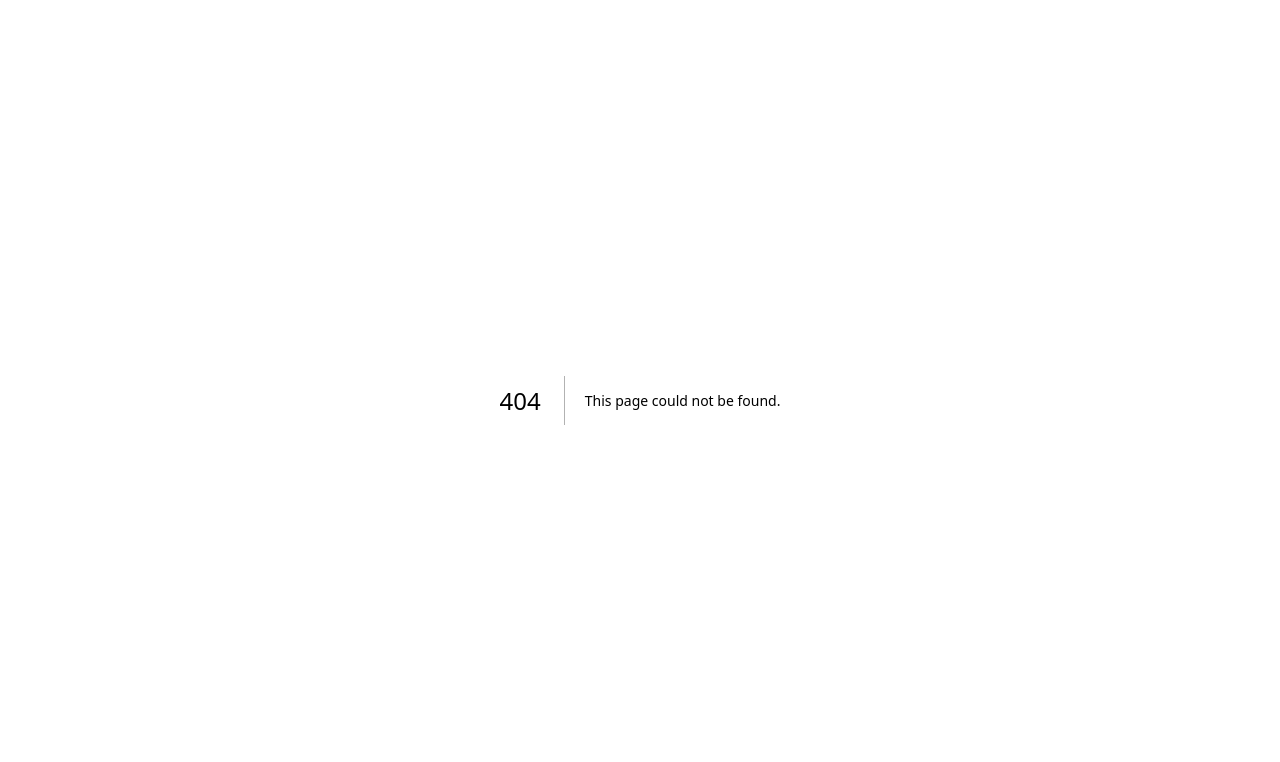
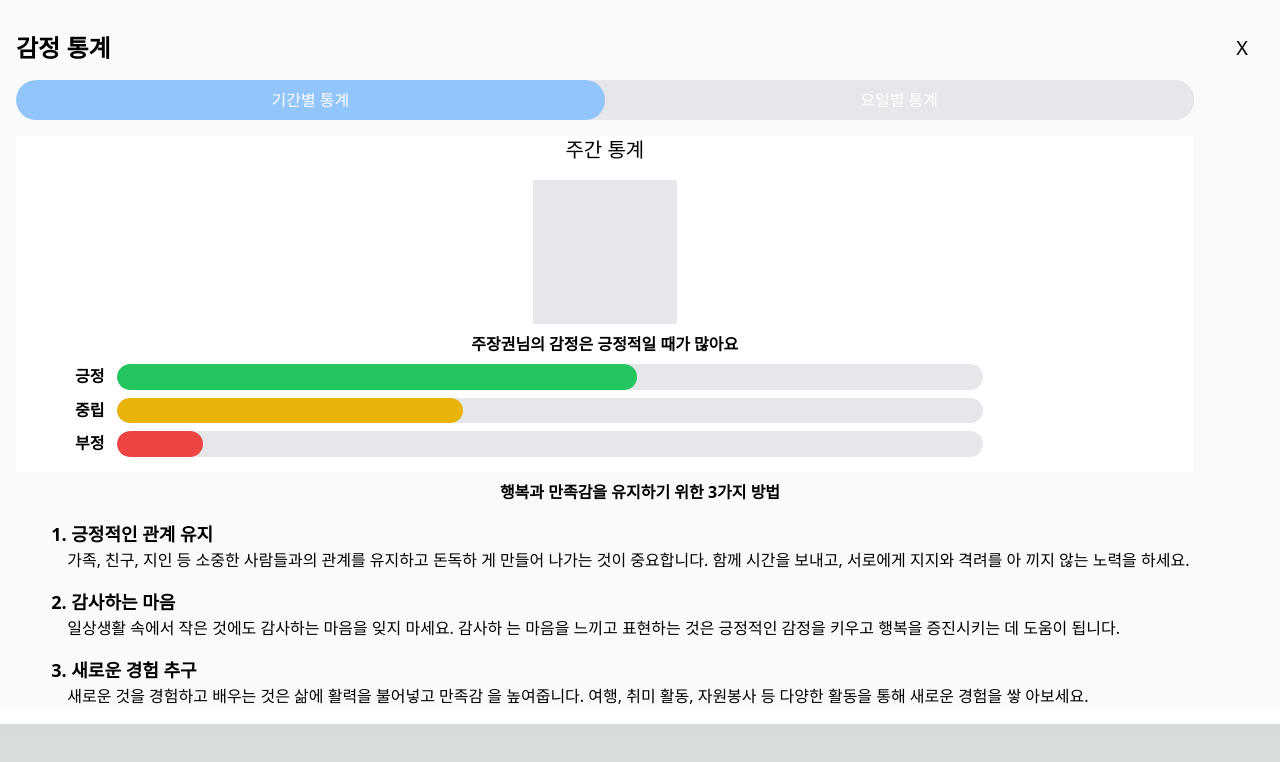
Before and after one commit to JuJangGwon/Nextjs-PWA, a Next.js app: page /main/component/DiaryStatistics in a window 1280 px wide. Before the commit this address had no page. Shown: the top 762 px of the page. Built offline with nearby package versions, Linux system fonts and the light colour scheme.

Commit message:
감정 통계 페이지 구현

```diff
--- a/src/app/main/component/DiaryList/feelContent.tsx
+++ b/src/app/main/component/DiaryList/feelContent.tsx
@@ -1,10 +1,13 @@
-export default function FeelContent() {
+export default function FeelContent({ setIsStatics }: any) {
   return (
     <div className="w-[90%] h-fit mx-auto rounded-lg bg-[#66D9FA] ">
       <div className="w-fit mx-auto">
         <h1 className="text-white my-2">제일 많이 느낀 감정</h1>
         <div className="bg-gray-200 w-[7rem] h-[7rem]"></div>
-        <button className="text-white my-2"> 감정 통계 보러가기</button>
+        <button className="text-white my-2" onClick={() => setIsStatics(true)}>
+          {" "}
+          감정 통계 보러가기
+        </button>
       </div>
     </div>
   );
--- a/src/app/main/component/DiaryList/index.tsx
+++ b/src/app/main/component/DiaryList/index.tsx
@@ -2,11 +2,11 @@ import DiaryListHeader from "./header";
 import FeelContent from "./feelContent";
 import DaySelection from "./daySelection";
 
-function DiaryList({ days }: any) {
+function DiaryList({ setIsStatics, days }: any) {
   return (
     <div className="bg-[#01C1F8] w-full">
       <DiaryListHeader />
-      <FeelContent />
+      <FeelContent setIsStatics={setIsStatics} />
       <DaySelection days={days} />
     </div>
   );
--- /dev/null
+++ b/src/app/main/component/DiaryStatistics/page.tsx
@@ -0,0 +1,106 @@
+"use client";
+
+import { useState } from "react";
+
+export default function DiaryStatics({ onClickExist }: any) {
+  const [selected, setSelected] = useState(true);
+  return (
+    <div className="w-full h-full bg-gray-50">
+      <div className="flex justify-between pt-8 mx-4">
+        <h1 className="text-2xl font-bold">감정 통계</h1>
+        <button onClick={() => onClickExist(false)} className="mr-4 text-xl">
+          X
+        </button>
+      </div>
+      <div className="flex justify-between w-[92%] h-[2.5rem] rounded-full overflow-hidden bg-gray-200 text-white mt-4 mx-4">
+        <button
+          onClick={() => setSelected(true)}
+          className={`
+          mx-auto h-full ${
+            selected
+              ? "bg-blue-300 rounded-full w-[50%] "
+              : "bg-gray-200 w-[50%]"
+          }`}
+        >
+          기간별 통계
+        </button>
+        <button
+          onClick={() => setSelected(false)}
+          className={`mx-auto h-full ${
+            !selected
+              ? "bg-blue-200 rounded-full w-[50%]"
+              : "bg-gray-200 w-[50%]"
+          }`}
+        >
+          요일별 통계
+        </button>
+      </div>
+      {selected ? (
+        <div>
+          <div className="bg-white w-[92%] h-[21rem] mx-4 mt-4">
+            <h1 className="mx-auto text-black text-center text-xl text-bold mt-2">
+              주간 통계
+            </h1>
+            <div className="w-[9rem] h-[9rem] mx-auto bg-gray-200 mt-4"></div>
+            <p className="text-center font-bold my-2">
+              주장권님의 감정은 긍정적일 때가 많아요
+            </p>
+            <div className="flex w-[92%] mx-auto">
+              <p className="mx-3 font-bold ">긍정</p>
+              <div className="w-[80%] h-[1.6rem] bg-gray-200 rounded-full overflow-hidden">
+                <div className="w-[60%] h-[1.6rem] bg-green-500  rounded-full overflow-hidden" />
+              </div>
+            </div>
+            <div className="flex w-[92%] mx-auto mt-2">
+              <p className="mx-3 font-bold ">중립</p>
+              <div className="w-[80%] h-[1.6rem] bg-gray-200 rounded-full overflow-hidden">
+                <div className="w-[40%] h-[1.6rem] bg-yellow-500  rounded-full overflow-hidden" />
+              </div>
+            </div>
+            <div className="flex w-[92%] mx-auto my-2">
+              <p className="mx-3 font-bold ">부정</p>
+              <div className="w-[80%] h-[1.6rem] bg-gray-200 rounded-full overflow-hidden">
+                <div className="w-[10%] h-[1.6rem] bg-red-500  rounded-full overflow-hidden" />
+              </div>
+            </div>
+          </div>
+          <h1 className="my-2 font-bold text-black text-center">
+            행복과 만족감을 유지하기 위한 3가지 방법
+          </h1>
+          <div className="w-[92%] mx-auto my-4">
+            <p className="text-lg font-semibold">
+              1. 긍정적인 관계 유지 <br />
+            </p>
+            <p className="ml-4">
+              가족, 친구, 지인 등 소중한 사람들과의 관계를 유지하고 돈독하 게
+              만들어 나가는 것이 중요합니다. 함께 시간을 보내고, 서로에게 지지와
+              격려를 아 끼지 않는 노력을 하세요.
+            </p>
+          </div>
+          <div className="w-[92%] mx-auto my-4">
+            <p className="text-lg font-semibold">
+              2. 감사하는 마음 <br />
+            </p>
+            <p className="ml-4">
+              일상생활 속에서 작은 것에도 감사하는 마음을 잊지 마세요. 감사하 는
+              마음을 느끼고 표현하는 것은 긍정적인 감정을 키우고 행복을
+              증진시키는 데 도움이 됩니다.
+            </p>
+          </div>
+          <div className="w-[92%] mx-auto my-4">
+            <p className="text-lg font-semibold">
+              3. 새로운 경험 추구 <br />
+            </p>
+            <p className="ml-4">
+              새로운 것을 경험하고 배우는 것은 삶에 활력을 불어넣고 만족감 을
+              높여줍니다. 여행, 취미 활동, 자원봉사 등 다양한 활동을 통해 새로운
+              경험을 쌓 아보세요.
+            </p>
+          </div>
+        </div>
+      ) : (
+        <p>현재 구현 진행중입니다</p>
+      )}
+    </div>
+  );
+}
--- a/src/app/main/page.tsx
+++ b/src/app/main/page.tsx
@@ -5,6 +5,7 @@ import DiaryList from "./component/DiaryList";
 import DiaryContent from "./component/DiaryContent/diaryContent";
 import DiaryAnalyze from "./component/DiaryAnalyze/page";
 import DiaryEditor from "./component/DiaryEditor";
+import DiaryStatics from "./component/DiaryStatistics/page";
 
 const days = [
   { num: 24, days: "WEN", content: "" },
@@ -19,10 +20,13 @@ const days = [
 export default function Main() {
   const [isEditorOpen, setIsEditorOpen] = useState(false);
   const [isAnalize, setIsAnalize] = useState(true);
+  const [isStatics, setIsStatics] = useState(false);
   const [diaryDatas, setDiaryDatas] = useState(days);
 
   return (
     <main className="min-w-[360px] max-w-[600px] mx-auto h-svh bg-white">
+      {isStatics && <DiaryStatics onClickExist={() => setIsStatics(false)} />}
+
       {isEditorOpen &&
         (isAnalize ? (
           <DiaryEditor
@@ -38,9 +42,13 @@ export default function Main() {
         ) : (
           <DiaryAnalyze setIsEditorOpen={setIsEditorOpen} />
         ))}
-      {!isEditorOpen && (
+      {!isEditorOpen && !isStatics && (
         <div className="w-full h-fit">
-          <DiaryList setDiaryDatas={setDiaryDatas} days={diaryDatas} />
+          <DiaryList
+            setDiaryDatas={setDiaryDatas}
+            setIsStatics={setIsStatics}
+            days={diaryDatas}
+          />
           <DiaryContent
             setIsEditorOpen={setIsEditorOpen}
             diaryData={diaryDatas[3]}
```
Also changed, not shown: 1 other file (tests, documents, lock files or other folders).
